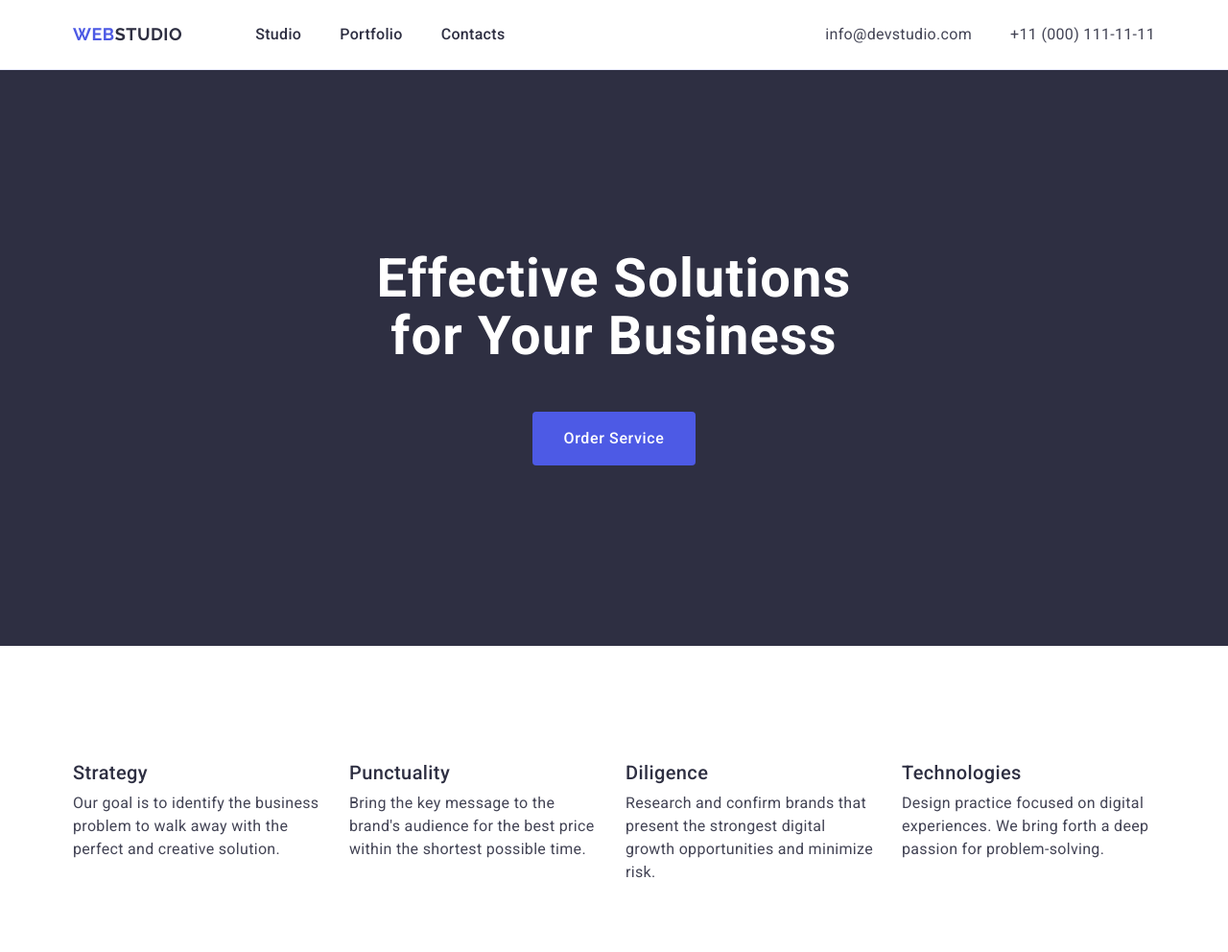
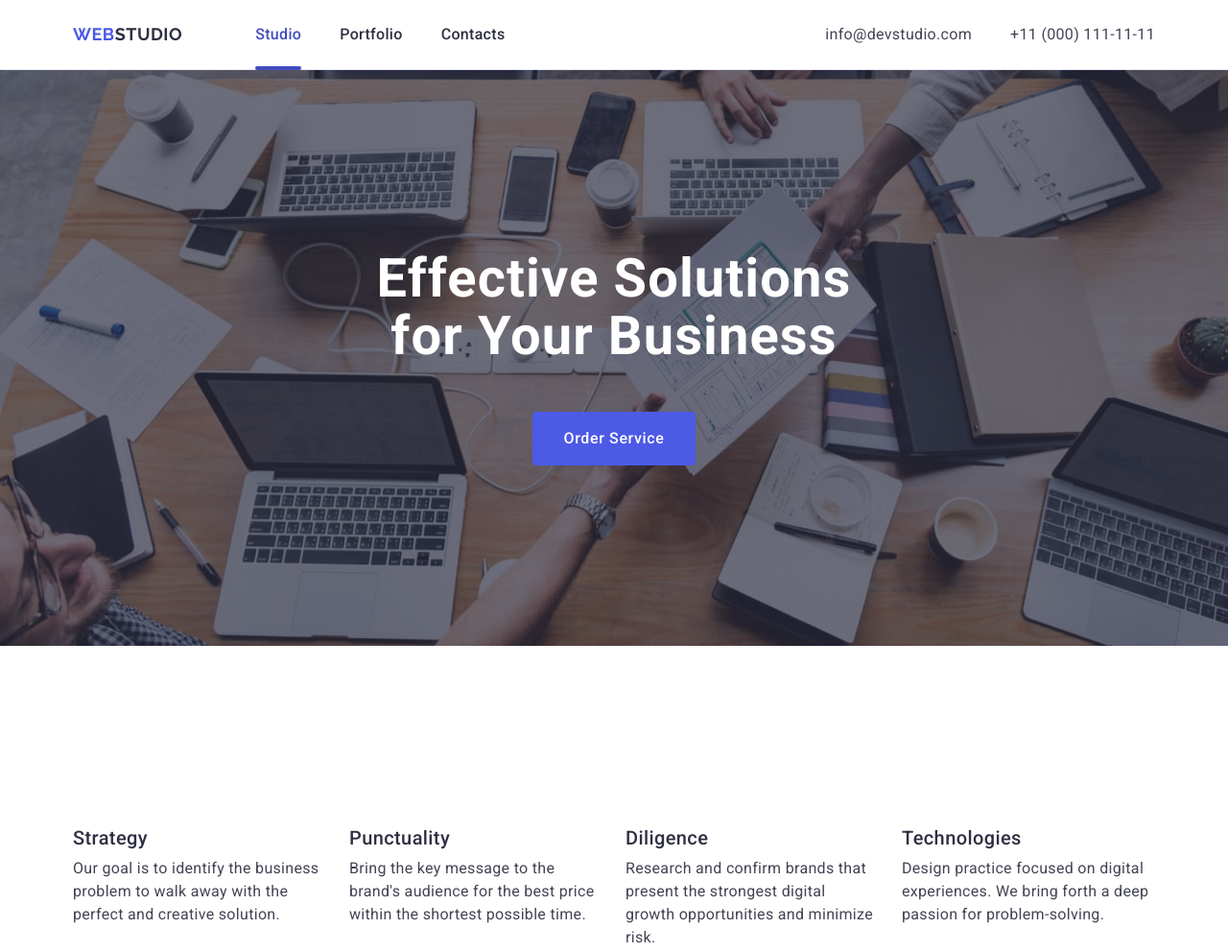
Before and after one commit to InnaSkr/goit-markup-hw-04, a plain HTML site: page index.html in a window 1280 px wide. Shown: the top 992 px of the page at 96% size. Drawn offline with nearby package versions, Linux system fonts and the light colour scheme.

Commit message:
add index file

```diff
--- a/css/styles.css
+++ b/css/styles.css
@@ -42,6 +42,7 @@ button {
 
 .header {
     border-bottom: 1px solid #e7e9fc;
+    box-shadow: 0 1px 6px 0 rgba(46, 47, 66, 0.08), 0 1px 1px 0 rgba(46, 47, 66, 0.16), 0 2px 1px 0 rgba(46, 47, 66, 0.08);
 }
 
 .header-container {
@@ -86,6 +87,8 @@ button {
         line-height: 1.5;
         letter-spacing: 0.02em;
         color: #2e2f42;
+        transition: color 250ms cubic-bezier(0.4, 0, 0.2, 1), background-color 250ms cubic-bezier(0.4, 0, 0.2, 1);
+
 }
 
 .header-navigation-link {
@@ -98,10 +101,28 @@ button {
     gap: 40px;
 }
 
+.header-navigation-link:hover,
+.header-navigation-link:focus,
+.header-navigation-link.current {
+    color: #404bbf;
+    transition: color 250ms cubic-bezier(0.4, 0, 0.2, 1), background-color 250ms cubic-bezier(0.4, 0, 0.2, 1);
 
-.header-navigation-link:hover,
-.header-navigation-link:focus {
-    color: #404bbf;
+}
+
+.header-navigation-link.current {
+    position: relative;
+}
+
+.header-navigation-link.current::after {
+content: "";
+position: absolute;
+left: 0;
+bottom: -1px;
+border-radius: 2px;
+    width: 100%;
+    height: 4px;
+    border-radius: 2px;
+    background: #404bbf;
 }
 
 .contacts {
@@ -142,12 +163,20 @@ button {
 .contacts-list-link:hover,
 .contacts-list-link:focus {
     color: #404bbf;
+    transition: color 250ms cubic-bezier(0.4, 0, 0.2, 1), background-color 250ms cubic-bezier(0.4, 0, 0.2, 1);
 }
 
 
 .solutions {
-    background-color:#2e2f42;
+    max-width: 1440px;
+    margin: 0 auto;
+    background-color: #2e2f42;
     padding: 188px 0;
+    background-image: linear-gradient(
+        to bottom,
+        rgba(46, 47, 66, 0.7),
+        rgba(46, 47, 66, 0.7)),
+        url(../images/people-office\ 1\ \(1\).jpg);
 }
 
 .solutions-title {
@@ -157,7 +186,6 @@ button {
     letter-spacing: 0.02em;
     text-align: center;
     color: #fff;
-    background: #2e2f42;
 }
 
 .solutions-title {
@@ -189,6 +217,7 @@ button {
 .solutions-btn:hover,
 .solutions-btn:focus {
     background: #404bbf;
+    transition: color 250ms cubic-bezier(0.4, 0, 0.2, 1), background-color 250ms cubic-bezier(0.4, 0, 0.2, 1);
 }
 
 .adventures {
@@ -391,7 +420,6 @@ button {
         letter-spacing: 0.02em;
         color: #434455;
         display: flex;
-            justify-content: center;
 }
 
 
--- a/index.html
+++ b/index.html
@@ -21,7 +21,7 @@
         <ul class="header-navigation-list">
             <li class="header-navigation-item">
                 <a
-                class="header-navigation-link"
+                class="header-navigation-link current"
                 href="./index.html">Studio</a>
             </li>
             <li class="header-navigation-item">
@@ -67,18 +67,38 @@
        <h2 class="visually-hidden">Adventures and Features</h2>
     <ul class="adventures-list">
         <li class="adventures-list-item">
+            <div class="adventures-box">
+                <svg class="icons" width="64" height="64">
+                    <use href=""></use>
+                </svg>
+            </div>
             <h3 class="adventures-subtitle">Strategy</h3>
             <p class="adventures-text">Our goal is to identify the business problem to walk away with the perfect and creative solution.</p>
         </li>
         <li class="adventures-list-item">
+            <div class="adventures-box">
+                <svg class="icons" width="64" height="64">
+                    <use href=""></use>
+                </svg>
+            </div>
             <h3 class="adventures-subtitle">Punctuality</h3>
             <p class="adventures-text">Bring the key message to the brand's audience for the best price within the shortest possible time.</p>
         </li>
         <li class="adventures-list-item">
+            <div class="adventures-box">
+                <svg class="icons" width="64" height="64">
+                    <use href=""></use>
+                </svg>
+            </div>
             <h3 class="adventures-subtitle">Diligence</h3>
             <p class="adventures-text">Research and confirm brands that present the strongest digital growth opportunities and minimize risk.</p>
         </li>
         <li class="adventures-list-item">
+            <div class="adventures-box">
+                <svg class="icons" width="64" height="64">
+                    <use href=""></use>
+                </svg>
+            </div>
             <h3 class="adventures-subtitle">Technologies</h3>
             <p class="adventures-text">Design practice focused on digital experiences. We bring forth a deep passion for problem-solving.</p>
         </li>
```
Also changed, not shown: images/people-office 1 (1).jpg (added), 1 other file.
